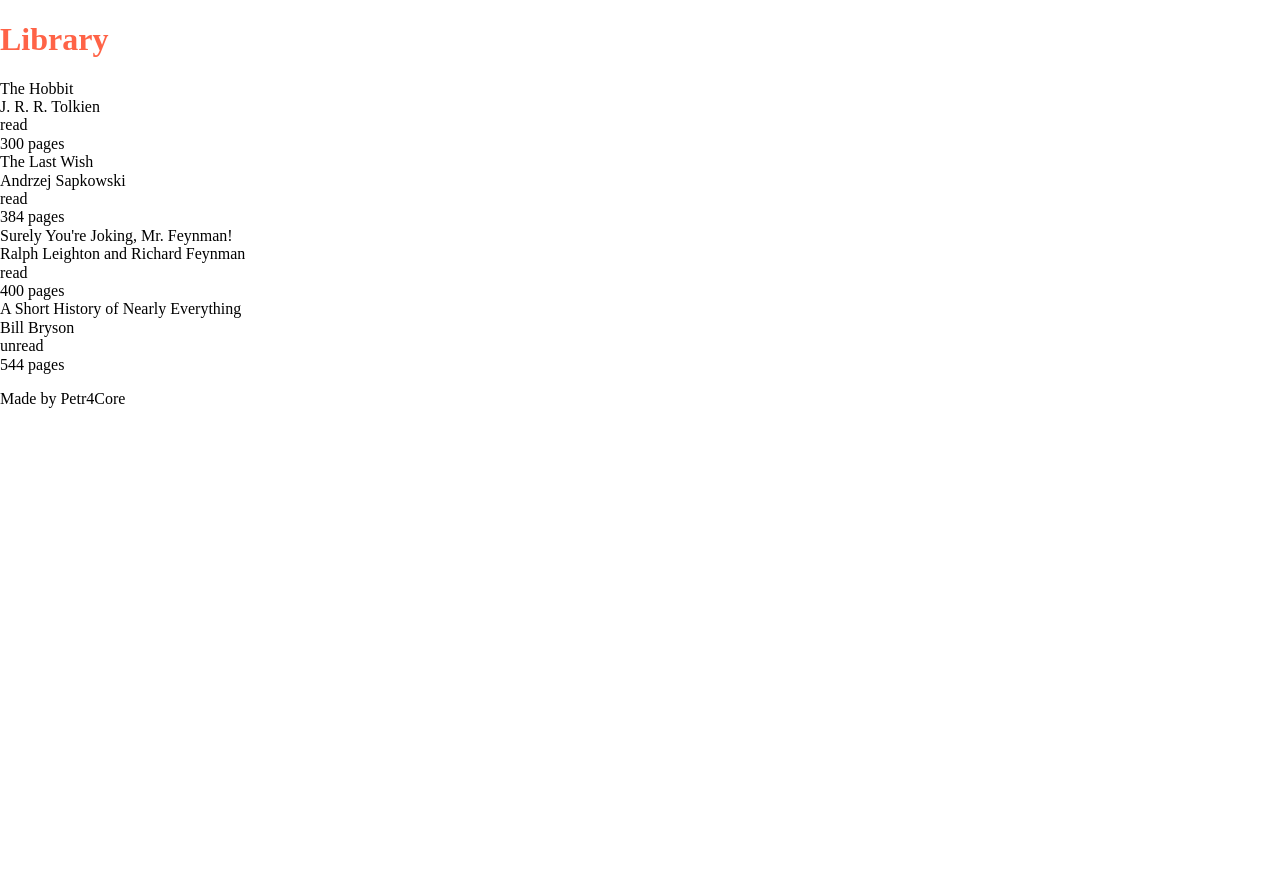
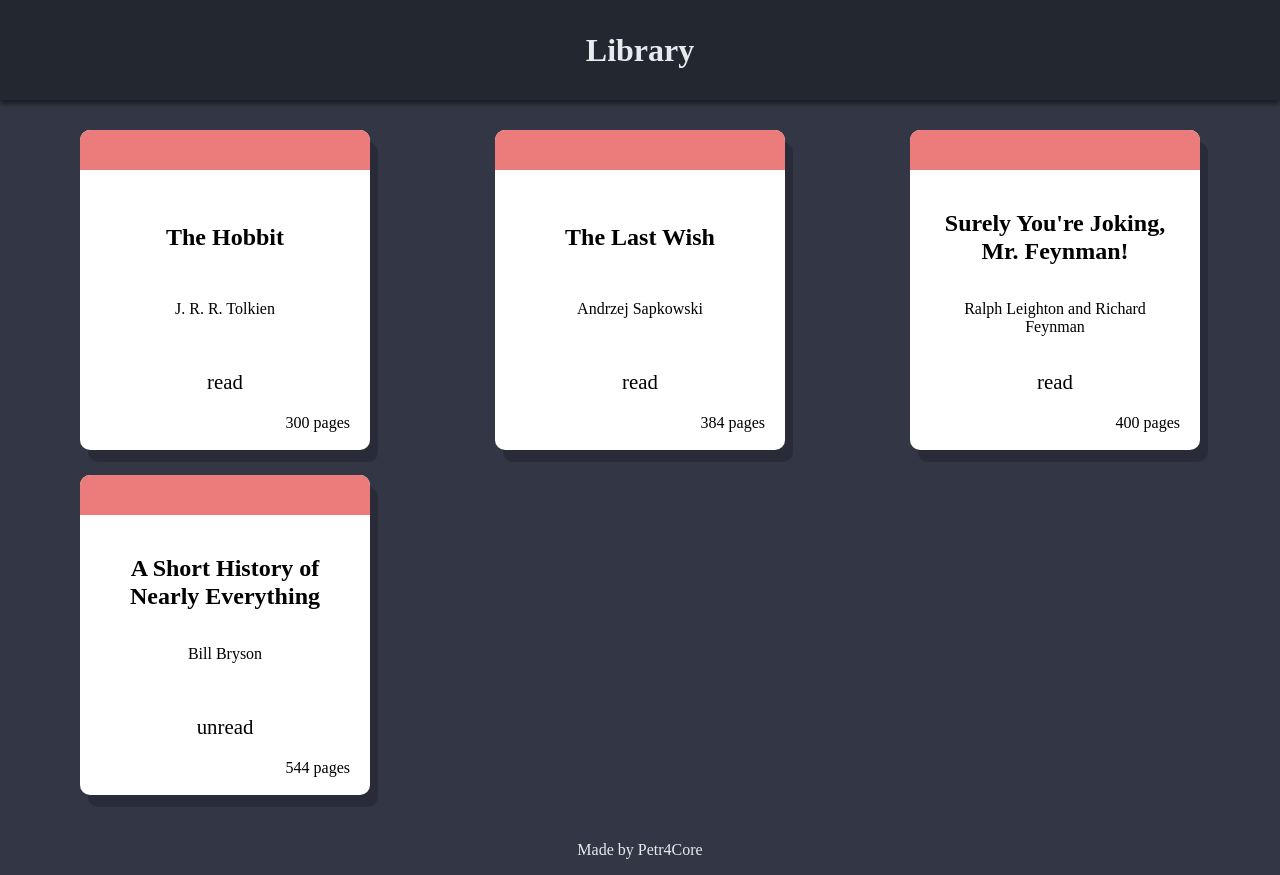
Before and after one commit to PetraCore/library, a plain HTML site: page index.html in a window 1280 px wide. Before the commit the page ends 800 px from the top, so only its background shows below. Drawn offline with Linux system fonts and the light colour scheme.

Commit message:
Stylize the page

```diff
--- a/style.css
+++ b/style.css
@@ -1,3 +1,97 @@
-h1 {
-    color: tomato;
+html,
+body,
+.wrapper {
+    height: 100%;
 }
+
+html {
+    font-family: serif;
+}
+
+.wrapper {
+    display: grid;
+    justify-content: center;
+    grid-template: 100px 1fr 50px / 1fr;
+}
+
+.header,
+.footer {
+    display: flex;
+    justify-content: center;
+    align-items: center;
+    color: #E8EAEE;
+}
+
+.header {
+    box-shadow: 0px 4px 5px rgba(0, 0, 0, 0.486);
+    background-color: #23272F;
+    z-index: 1;
+}
+
+.main {
+    display: grid;
+    grid-template-columns: repeat(auto-fill, minmax(290px, 1fr));
+    justify-content: center;
+    justify-items: center;
+    gap: 25px;
+    padding: 30px;
+}
+
+.main,
+.footer {
+    background-color: #333745;
+}
+
+.book {
+    --card-border: 10px;
+    --card-padding: 20px;
+
+    width: 250px;
+    height: 300px;
+    padding: var(--card-padding);
+    padding-top: 0;
+    background-color: white;
+    box-shadow: 8px 12px 0px rgba(0, 0, 0, 0.192);
+    border-radius: var(--card-border);
+
+    text-align: center;
+
+    display: grid;
+    grid-template: 30px 100px 50px 1fr 25px / 1fr;
+    justify-items: center;
+    gap: 20px;
+}
+
+.options {
+    background-color: #ec7c7c;
+    width: 100%;
+    padding: var(--card-padding);
+    border-radius: var(--card-border) var(--card-border) 0 0;
+}
+
+.title {
+    margin-top: 15px;
+    font-size: 1.5rem;
+    font-weight: bold;
+    display: grid;
+    align-items: center;
+}
+
+.title,
+.author {
+    overflow: auto;
+}
+
+.author {
+    padding: 0 10px;
+}
+
+.status {
+    align-self: center;
+    font-size: 1.3rem;
+}
+
+.pages {
+    justify-self: right;
+    text-align: right;
+}
```
